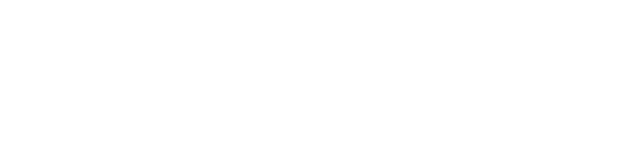
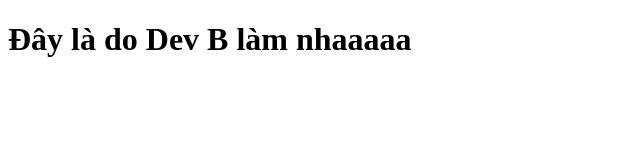
Before and after one commit to PhuscPhusc/dotnet05_project_training_git, a plain HTML site: page index.html in a window 1280 px wide. Shown: the whole page, without its empty margins (0-640 px from the left). Drawn offline with Linux system fonts and the light colour scheme.

Commit message:
version code của Dev B

```diff
--- a/index.html
+++ b/index.html
@@ -3,9 +3,9 @@
 <head>
     <meta charset="UTF-8">
     <meta name="viewport" content="width=device-width, initial-scale=1.0">
-    <title>Đây là dự án Demo về Git lưu trong GitHub</title>
+    <title>Đây là dự án Demo về Git lưu trong GitHub - Đây là code của Dev B</title>
 </head>
 <body>
-
+    <h1>Đây là do Dev B làm nhaaaaa</h1>
 </body>
 </html>
```
